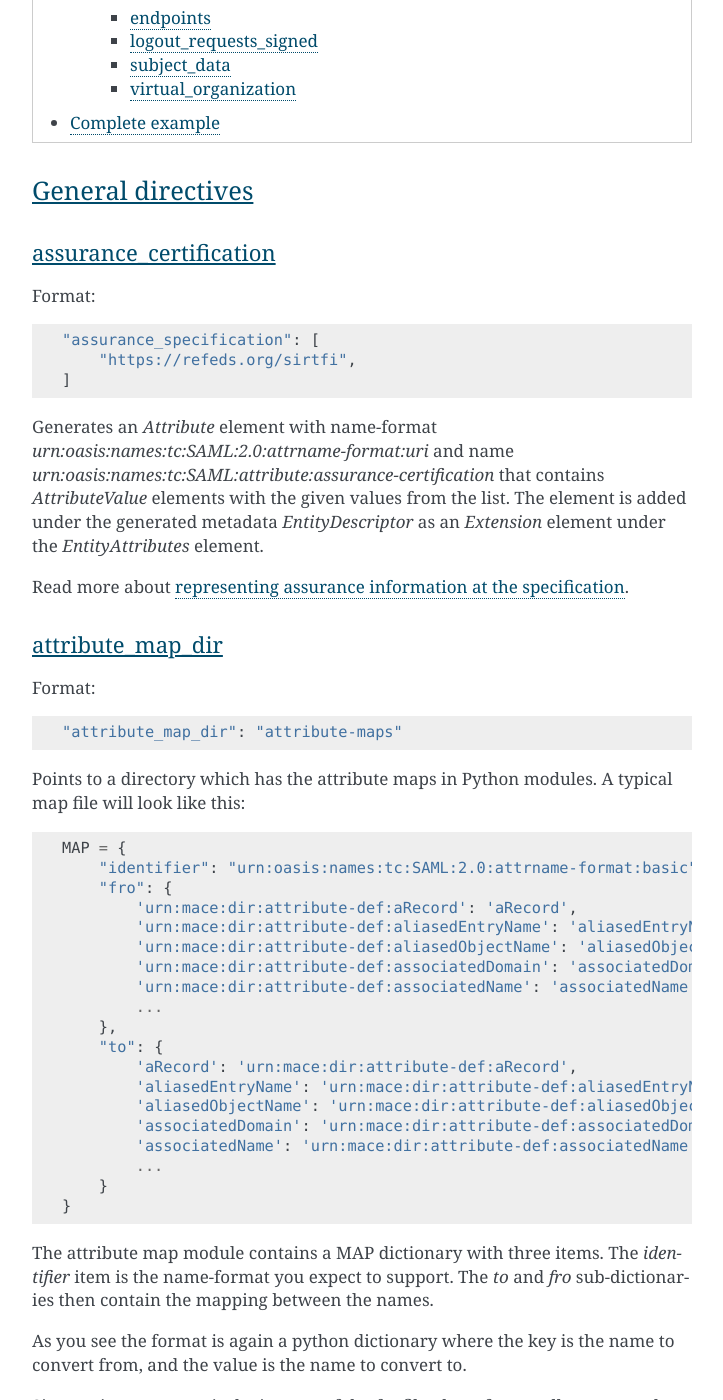
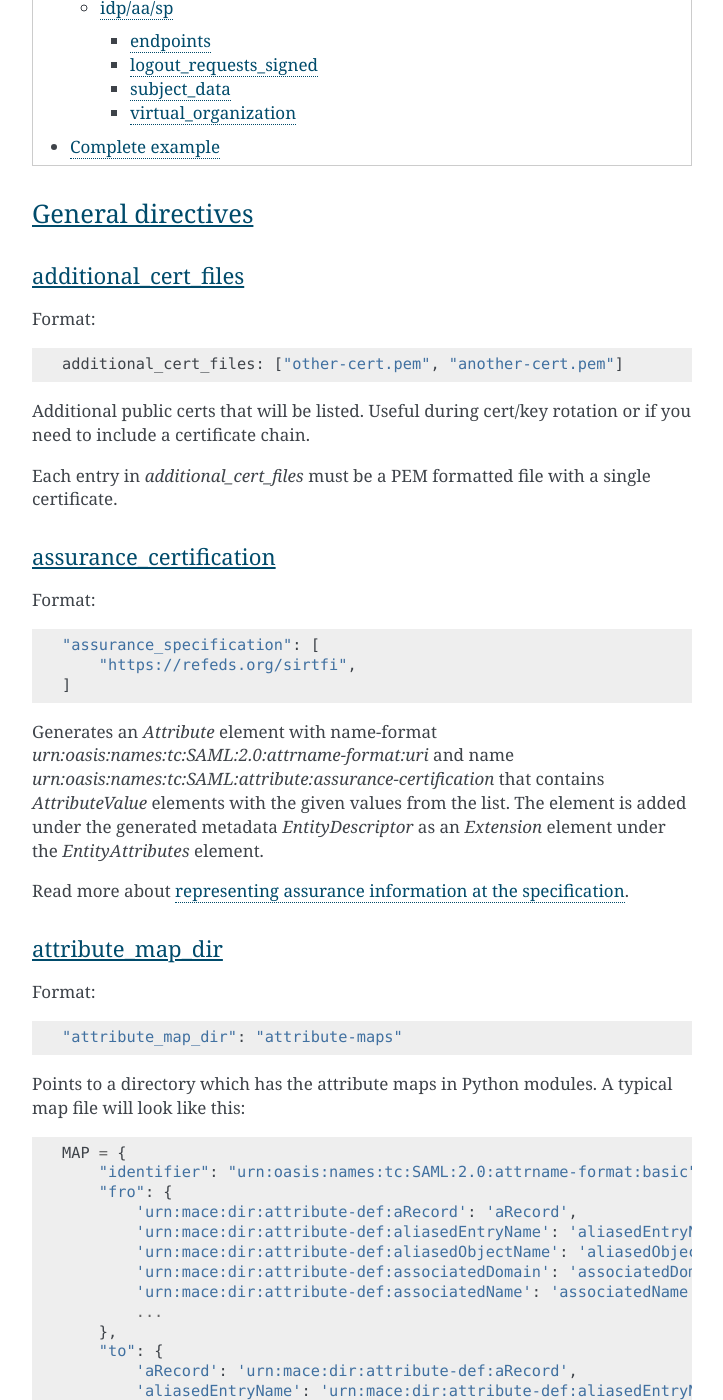
Before and after one commit to IdentityPython/pysaml2, a Sphinx documentation site: the page built from docs/howto/config.rst, in a window 1280 px wide and 1400 px high, scrolled down 2301 px. Shown: the whole window, without its empty margins (388-1111 px from the left). Built offline with Sphinx 7.4.7, drawn with Linux system fonts in a browser that asks for light colours; the version number is read from the project's files by our own code; some of the changed text lies outside the part shown.

Commit message:
Update documentation
Mention `additional_cert_files` and the fact that `cert_file` only accepts a single cert and not a chain

```diff
--- a/docs/howto/config.rst
+++ b/docs/howto/config.rst
@@ -63,6 +63,18 @@
 
 General directives
 ------------------
+
+additional_cert_files
+^^^^^^^^^^^^^^^^^^^^^
+
+Format::
+
+    additional_cert_files: ["other-cert.pem", "another-cert.pem"]
+
+Additional public certs that will be listed.  Useful during cert/key rotation or
+if you need to include a certificate chain.
+
+Each entry in *additional_cert_files* must be a PEM formatted file with a single certificate.
 
 assurance_certification
 ^^^^^^^^^^^^^^^^^^^^^^^
@@ -131,7 +143,7 @@
     cert_file: "cert.pem"
 
 This is the public part of the service private/public key pair.
-*cert_file* must be a PEM formatted certificate chain file.
+*cert_file* must be a PEM formatted file with a single certificate.
 
 contact_person
 ^^^^^^^^^^^^^^
```
